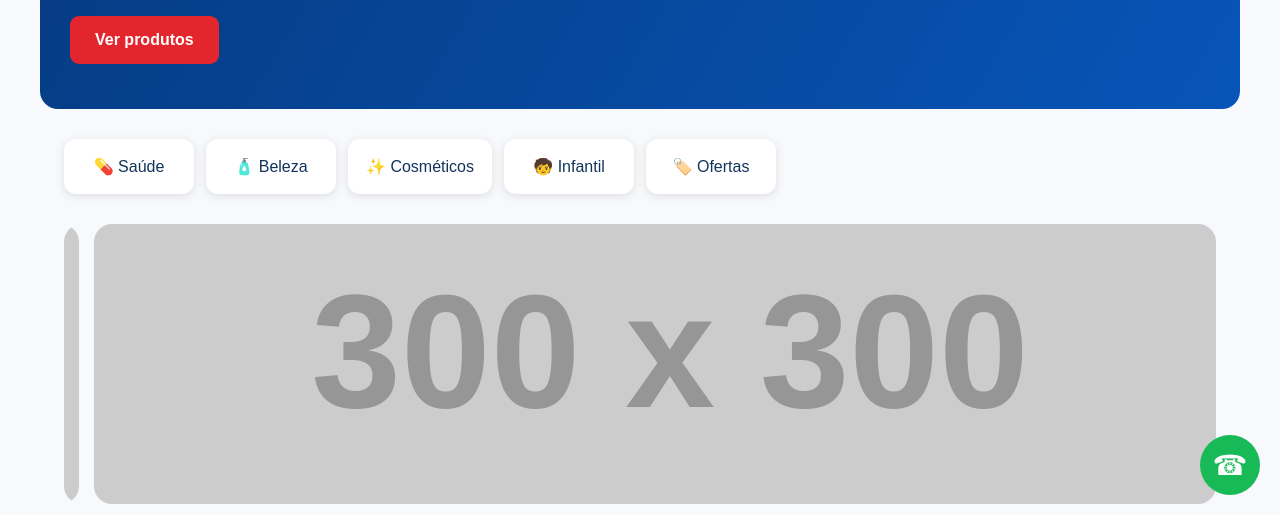
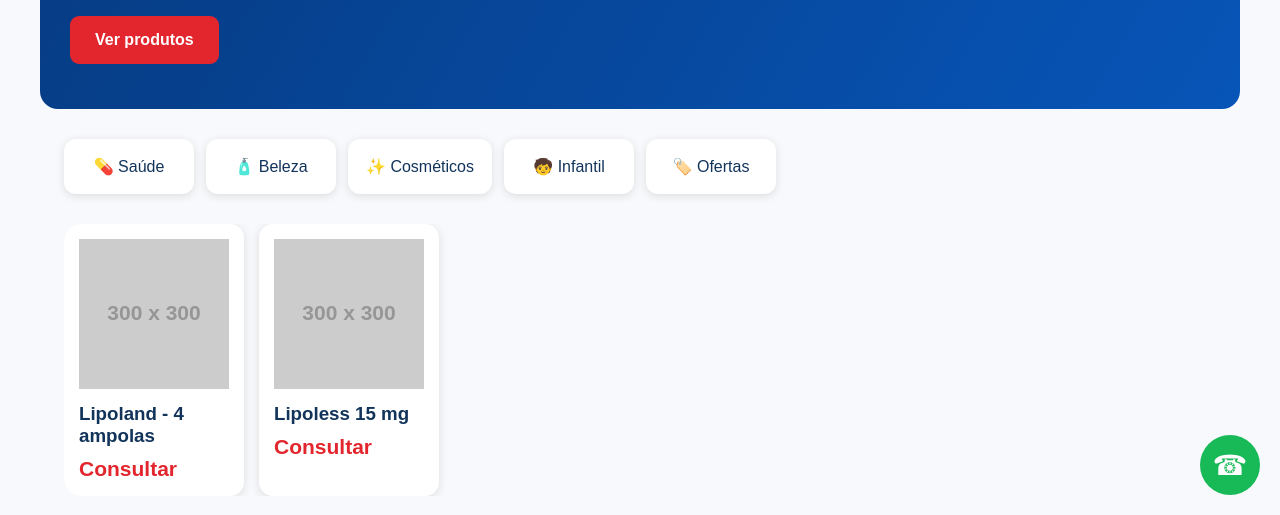
Before and after one commit to oliveiraeudivan734-eng/PHARMA.PY, a plain HTML site: page index.html in a window 1280 px wide. Shown: the part 285-800 px from the top of the page. Drawn offline with Linux system fonts and the light colour scheme; placeholder pictures from the web are drawn by us.

Commit message:
Revise carousel layout and add product details
Updated carousel styles and added product items.

```diff
--- a/index.html
+++ b/index.html
@@ -169,27 +169,45 @@
   border-radius:18px;
 }
 
-.carrossel-track{
-  display:flex;
-  gap:15px;
-  animation:deslizar 8s infinite steps(4);
+
+.carrossel-track {
+  display: flex;
+  gap: 15px;
+  width: max-content;
+  animation: deslizar 8s infinite;
 }
 
-.carrossel-track img{
-  width:100%;
-  min-width:100%;
-  height:280px;
-  object-fit:cover;
-  border-radius:18px;
+.carrossel-track .produto {
+  flex: 0 0 180px;
+  width: 180px;
+  box-sizing: border-box;
 }
 
-@keyframes deslizar{
-  0%,20%{transform:translateX(0);}
-  25%,45%{transform:translateX(-100%);}
-  50%,70%{transform:translateX(-200%);}
-  75%,95%{transform:translateX(-300%);}
-  100%{transform:translateX(0);}
+.carrossel-track .produto img {
+  width: 100%;
+  min-width: 0;
+  height: 150px;
+  object-fit: contain;
 }
+
+@keyframes deslizar {
+  0%, 20% {
+    transform: translateX(0);
+  }
+  25%, 45% {
+    transform: translateX(-195px);
+  }
+  50%, 70% {
+    transform: translateX(-390px);
+  }
+  75%, 95% {
+    transform: translateX(-585px);
+  }
+  100% {
+    transform: translateX(0);
+  }
+}
+
 </style>
 </head>
 
@@ -229,10 +247,26 @@
 
   <div class="carrossel">
   <div class="carrossel-track">
-    <img src="https://placehold.co/300x300?text=Produto+1">
-    <img src="https://placehold.co/300x300?text=Produto+2">
-    <img src="https://placehold.co/300x300?text=Produto+3">
-    <img src="https://placehold.co/300x300?text=Produto+4">
+    <div class="produto">
+  <img src="https://placehold.co/300x300?text=TG+15" alt="TG 15">
+  <h3>TG 15 mg</h3>
+  <div class="preco">Consultar</div>
+</div>
+<div class="produto">
+  <img src="https://placehold.co/300x300?text=Tirzec" alt="Tirzec">
+  <h3>Tirzec 15 mg</h3>
+  <div class="preco">Consultar</div>
+</div>
+<div class="produto">
+  <img src="https://placehold.co/300x300?text=Lipoland" alt="Lipoland">
+  <h3>Lipoland - 4 ampolas</h3>
+  <div class="preco">Consultar</div>
+</div>
+<div class="produto">
+  <img src="https://placehold.co/300x300?text=Lipoless" alt="Lipoless">
+  <h3>Lipoless 15 mg</h3>
+  <div class="preco">Consultar</div>
+</div>
   </div>
 </div>
 <main class="container" id="produtos">
```
